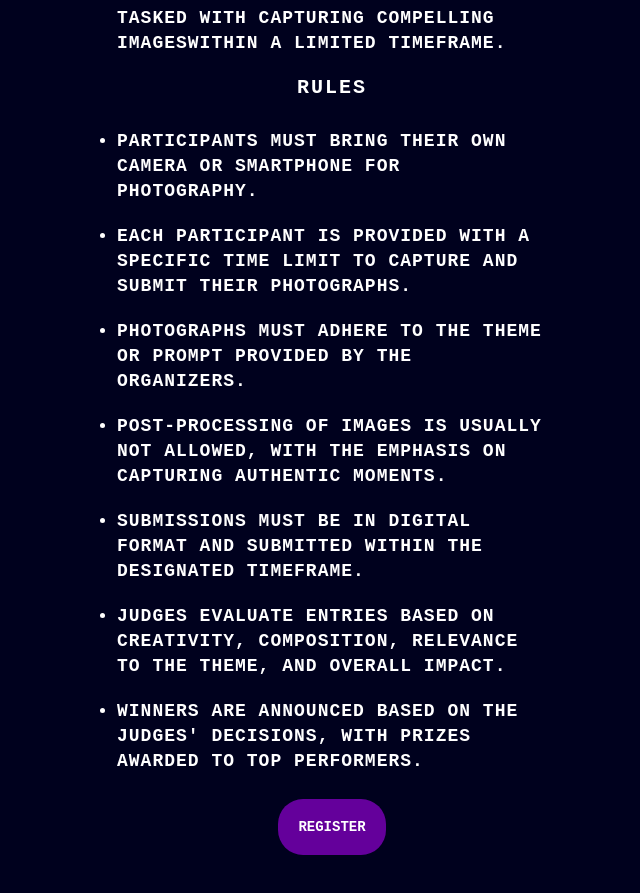
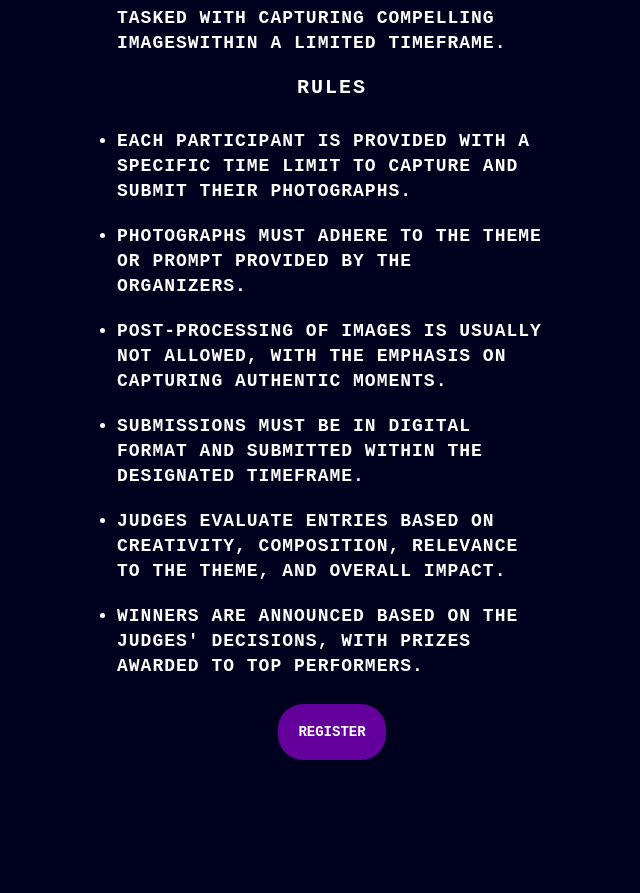
Before and after one commit to D-pak24/tronitech, a React (Vite) app: page /events/memecreationORonspotphotography in a window 1280 px wide. Shown: the part 2364-3257 px from the top of the page, without its empty margins (318-958 px from the left). Built offline with nearby package versions, Linux system fonts and the light colour scheme; a web font is replaced by a local one.

Commit message:
added redirect file

```diff
--- a/src/Pages/MemeCreationAndOnSpotDrawing.jsx
+++ b/src/Pages/MemeCreationAndOnSpotDrawing.jsx
@@ -58,10 +58,6 @@ function MemeCreationOrOnSpotPhotography() {
             <div className="aboutpara">
               <ul>
                 <li>
-                  Participants must bring their own camera or smartphone for
-                  photography.
-                </li>
-                <li>
                   Each participant is provided with a specific time limit to
                   capture and submit their photographs.
                 </li>
--- a/src/Pages/NonTechnicalEvents.jsx
+++ b/src/Pages/NonTechnicalEvents.jsx
@@ -1,7 +1,7 @@
 import "./TechnicalEvents.css";
 import { Link } from "react-router-dom";
 import talentia from "./eventimgs/talentia.jpg";
-import cricket_ff from "./eventimgs/cricket_ff.jpg";
+import cricket_ff from "./eventimgs/cricket_ff.jpeg";
 import memecreation from "./eventimgs/memecreation.jpg";
 
 import "../Components/About.css";
```
